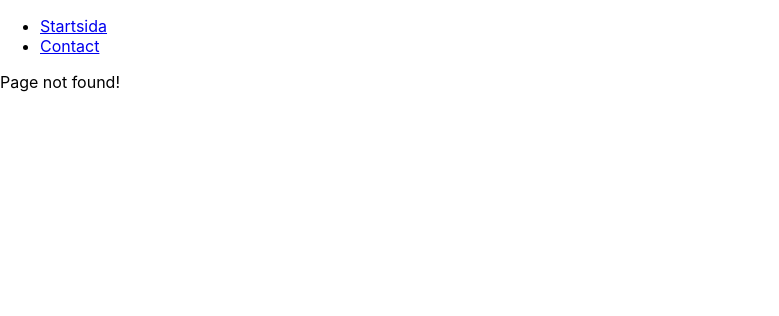
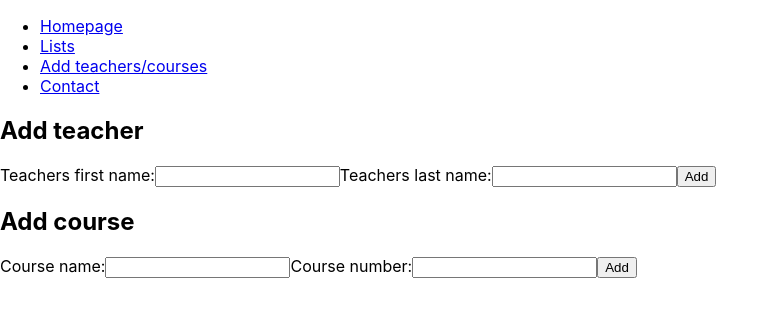
Before and after one commit to vendelaswenson/westcoast-proj, a React (Create React App) app: page /add in a window 1280 px wide. Before the commit this address had no page. Shown: the top 316 px of the page, without its empty margins (0-779 px from the left). Built offline with nearby package versions, Linux system fonts and the light colour scheme.

Commit message:
add addpage

```diff
--- a/src/App.js
+++ b/src/App.js
@@ -4,7 +4,9 @@ import MainHeader from './components/MainHeader';
 import TeacherDetail from './pages/TeacherDetail';
 import CourseDetail from './pages/CourseDetail';
 import ContactUs from './pages/ContactUs';
+import AddPage from './pages/AddPage';
 import { Routes, Route } from 'react-router-dom'
+import ListPage from './pages/ListPage';
 
 function App() {
   return (
@@ -17,6 +19,8 @@ function App() {
           <Route path="/teacher/:id" element={<TeacherDetail />}></Route>
           <Route path="/course/:id" element={<CourseDetail />}></Route>
           <Route path="/contact" element={<ContactUs />}></Route>
+          <Route path="/lists" element={<ListPage />}></Route>
+          <Route path="/add" element={<AddPage />}></Route>
           <Route path="*" element={<NotFound />}></Route>
         </Routes>
       </main>
--- a/src/components/MainHeader.js
+++ b/src/components/MainHeader.js
@@ -6,7 +6,13 @@ const MainHeader = () => {
       <nav>
         <ul>
           <li>
-            <NavLink to="/landingpage">Startsida</NavLink>
+            <NavLink to="/landingpage">Homepage</NavLink>
+          </li>
+          <li>
+            <NavLink to="/lists">Lists</NavLink>
+          </li>
+          <li>
+            <NavLink to="/add">Add teachers/courses</NavLink>
           </li>
           <li>
             <NavLink to="/contact">Contact</NavLink>
--- /dev/null
+++ b/src/components/add/AddCourse.js
@@ -0,0 +1,18 @@
+function AddCourse() {
+    return (
+        <>
+        <h2>Add course</h2>
+      <form>
+        <label>Course name:
+          <input type="text" />
+        </label>
+        <label>Course number:
+          <input type="number" />
+        </label>
+        <button>Add</button>
+      </form>
+      </>
+    )
+  }
+
+  export default AddCourse
--- /dev/null
+++ b/src/components/add/AddTeacher.js
@@ -0,0 +1,18 @@
+function AddTeacher() {
+    return (
+        <>
+        <h2>Add teacher</h2>
+      <form>
+        <label>Teachers first name:
+          <input type="text" />
+        </label>
+        <label>Teachers last name:
+          <input type="text" />
+        </label>
+        <button>Add</button>
+      </form>
+      </>
+    )
+  }
+
+  export default AddTeacher
--- /dev/null
+++ b/src/pages/AddPage.js
@@ -0,0 +1,13 @@
+import AddTeacher from "../components/add/AddTeacher"
+import AddCourse from "../components/add/AddCourse"
+
+function AddPage() {
+    return (
+        <>
+      <AddTeacher/>
+      <AddCourse/>
+      </>
+    )
+}
+
+export default AddPage
--- a/src/pages/LandingPage.js
+++ b/src/pages/LandingPage.js
@@ -1,12 +1,8 @@
-import CourseList from "../components/courseList/CourseList";
-import TeacherList from "../components/teacherList/teacherList";
 
 const LandingPage = () => {
   return (
-    <>
-      <CourseList></CourseList>
-      <TeacherList></TeacherList>
-    </>
+
+      <h1> Welcome!</h1>
   );
 };
 
--- /dev/null
+++ b/src/pages/ListPage.js
@@ -0,0 +1,13 @@
+import CourseList from "../components/courseList/CourseList";
+import TeacherList from "../components/teacherList/teacherList";
+
+const ListPage = () => {
+  return (
+    <>
+      <CourseList></CourseList>
+      <TeacherList></TeacherList>
+    </>
+  );
+};
+
+export default ListPage;
```
Also changed, not shown: 2 other files (tests, documents, lock files or other folders).
